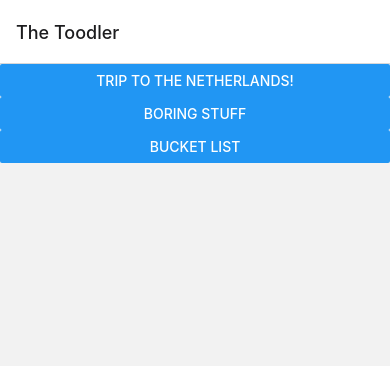
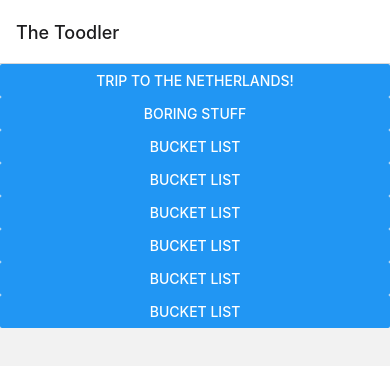
Before and after one commit to bjarmi/the_toodler, a React Native app: screen /HomePage in a window 390 px wide. Shown: the top 366 px of the page. Built offline with nearby package versions, Linux system fonts and the light colour scheme.

Commit message:
Add more Boards and descriptions to boards

```diff
--- a/dataStub.ts
+++ b/dataStub.ts
@@ -3,18 +3,51 @@ export const data = {
         {
             "id": 1,
             "name": "Trip to the Netherlands!",
-            "thumbnailPhoto": "https://images.prismic.io/indiecampers-demo/9f34856d-05da-4afb-832f-d3a36de83b7f_Hero---Kinderdijk.jpg"
+            "thumbnailPhoto": "https://images.prismic.io/indiecampers-demo/9f34856d-05da-4afb-832f-d3a36de83b7f_Hero---Kinderdijk.jpg",
+            "description": "Lorem ipsum dolor sit amet, consectetur adipiscing elit. Sed mauris leo, sodales eget porta eget, ornare et nulla. Vivamus ultricies."
         },
         {
             "id": 2,
             "name": "Boring stuff",
-            "thumbnailPhoto": "https://hbr.org/resources/images/article_assets/2019/06/Jun19_05_1040477378.jpg"
+            "thumbnailPhoto": "https://hbr.org/resources/images/article_assets/2019/06/Jun19_05_1040477378.jpg",
+            "description": "Lorem ipsum dolor sit amet, consectetur adipiscing elit. Sed mauris leo, sodales eget porta eget, ornare et nulla. Vivamus ultricies."
         },
         {
             "id": 3,
             "name": "Bucket list",
-            "thumbnailPhoto": "https://images-na.ssl-images-amazon.com/images/I/61fq9A8jEGL._SL1500_.jpg"
-        }
+            "thumbnailPhoto": "https://images-na.ssl-images-amazon.com/images/I/61fq9A8jEGL._SL1500_.jpg",
+            "description": "Lorem ipsum dolor sit amet, consectetur adipiscing elit. Sed mauris leo, sodales eget porta eget, ornare et nulla. Vivamus ultricies."
+        },
+        {
+            "id": 4,
+            "name": "Bucket list",
+            "thumbnailPhoto": "https://images-na.ssl-images-amazon.com/images/I/61fq9A8jEGL._SL1500_.jpg",
+            "description": "Lorem ipsum dolor sit amet, consectetur adipiscing elit. Sed mauris leo, sodales eget porta eget, ornare et nulla. Vivamus ultricies."
+        },
+        {
+            "id": 5,
+            "name": "Bucket list",
+            "thumbnailPhoto": "https://images-na.ssl-images-amazon.com/images/I/61fq9A8jEGL._SL1500_.jpg",
+            "description": "Lorem ipsum dolor sit amet, consectetur adipiscing elit. Sed mauris leo, sodales eget porta eget, ornare et nulla. Vivamus ultricies."
+        },
+        {
+            "id": 6,
+            "name": "Bucket list",
+            "thumbnailPhoto": "https://images-na.ssl-images-amazon.com/images/I/61fq9A8jEGL._SL1500_.jpg",
+            "description": "Lorem ipsum dolor sit amet, consectetur adipiscing elit. Sed mauris leo, sodales eget porta eget, ornare et nulla. Vivamus ultricies."
+        },
+        {
+            "id": 7,
+            "name": "Bucket list",
+            "thumbnailPhoto": "https://images-na.ssl-images-amazon.com/images/I/61fq9A8jEGL._SL1500_.jpg",
+            "description": "Lorem ipsum dolor sit amet, consectetur adipiscing elit. Sed mauris leo, sodales eget porta eget, ornare et nulla. Vivamus ultricies."
+        },
+        {
+            "id": 8,
+            "name": "Bucket list",
+            "thumbnailPhoto": "https://images-na.ssl-images-amazon.com/images/I/61fq9A8jEGL._SL1500_.jpg",
+            "description": "Lorem ipsum dolor sit amet, consectetur adipiscing elit. Sed mauris leo, sodales eget porta eget, ornare et nulla. Vivamus ultricies."
+        },
     ],
     "lists": [
         {
```
